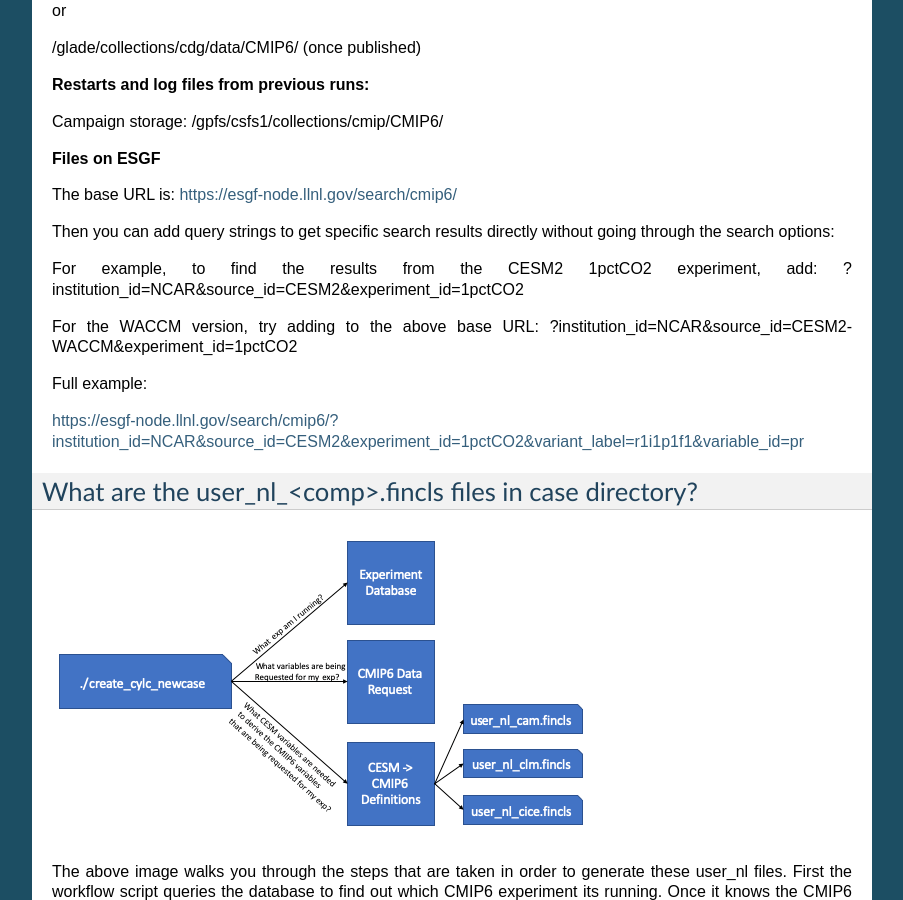
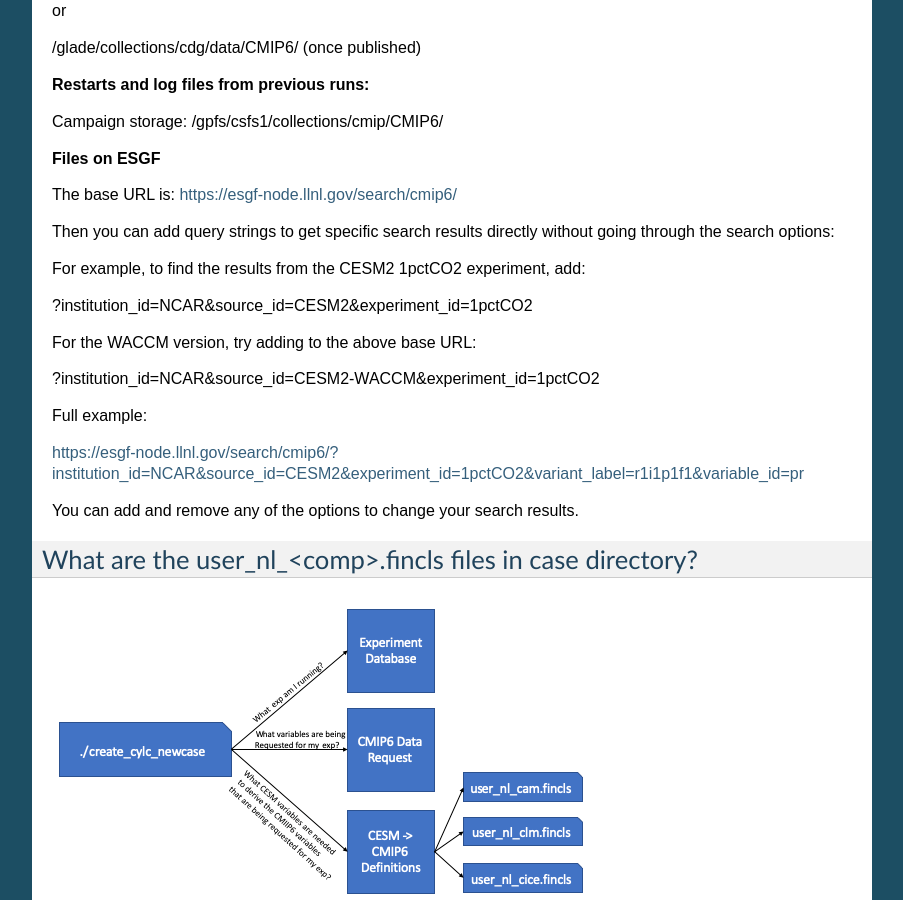
Before and after one commit to NCAR/CESM-WF_Documentation, a Sphinx documentation site: the page built from source/faq.rst, in a window 1280 px wide and 900 px high, scrolled down 2890 px. Shown: the whole window, without its empty margins (198-1101 px from the left). Built offline with Sphinx 7.4.7, drawn with Linux system fonts in a browser that asks for light colours.

Commit message:
Grammer updates

```diff
--- a/source/faq.rst
+++ b/source/faq.rst
@@ -190,19 +190,24 @@
 
 Then you can add query strings to get specific search results directly without going through the search options:
 
-For example, to find the results from the CESM2 1pctCO2 experiment, add: ?institution_id=NCAR&source_id=CESM2&experiment_id=1pctCO2
+For example, to find the results from the CESM2 1pctCO2 experiment, add:
 
-For the WACCM version, try adding to the above base URL: ?institution_id=NCAR&source_id=CESM2-WACCM&experiment_id=1pctCO2
+?institution_id=NCAR&source_id=CESM2&experiment_id=1pctCO2
+
+For the WACCM version, try adding to the above base URL:
+
+?institution_id=NCAR&source_id=CESM2-WACCM&experiment_id=1pctCO2
 
 Full example:
 
 https://esgf-node.llnl.gov/search/cmip6/?institution_id=NCAR&source_id=CESM2&experiment_id=1pctCO2&variant_label=r1i1p1f1&variable_id=pr
 
+You can add and remove any of the options to change your search results.
 
 .. _fincls:
 
 What are the user_nl_<comp>.fincls files in case directory?
-----------------------------------------------------------
+------------------------------------------------------------
 
 .. image:: images/fincl.png
 
--- a/source/mods.rst
+++ b/source/mods.rst
@@ -219,7 +219,7 @@
 .. code-block:: bash
    :linenos:
 
-         [[case_run_0013]]
+         [[case_run_0013-01-01]]
          script = cd /gpfs/fs1/work/cmip6/cases/DECK/helloworld; ./xmlchange STOP_N=3; /gpfs/fs1/work/cmip6/cases/DECK/helloworld/case.run.cylc
          [[[job]]]
                  method = pbs
```
Also changed, not shown: 8 other files.
